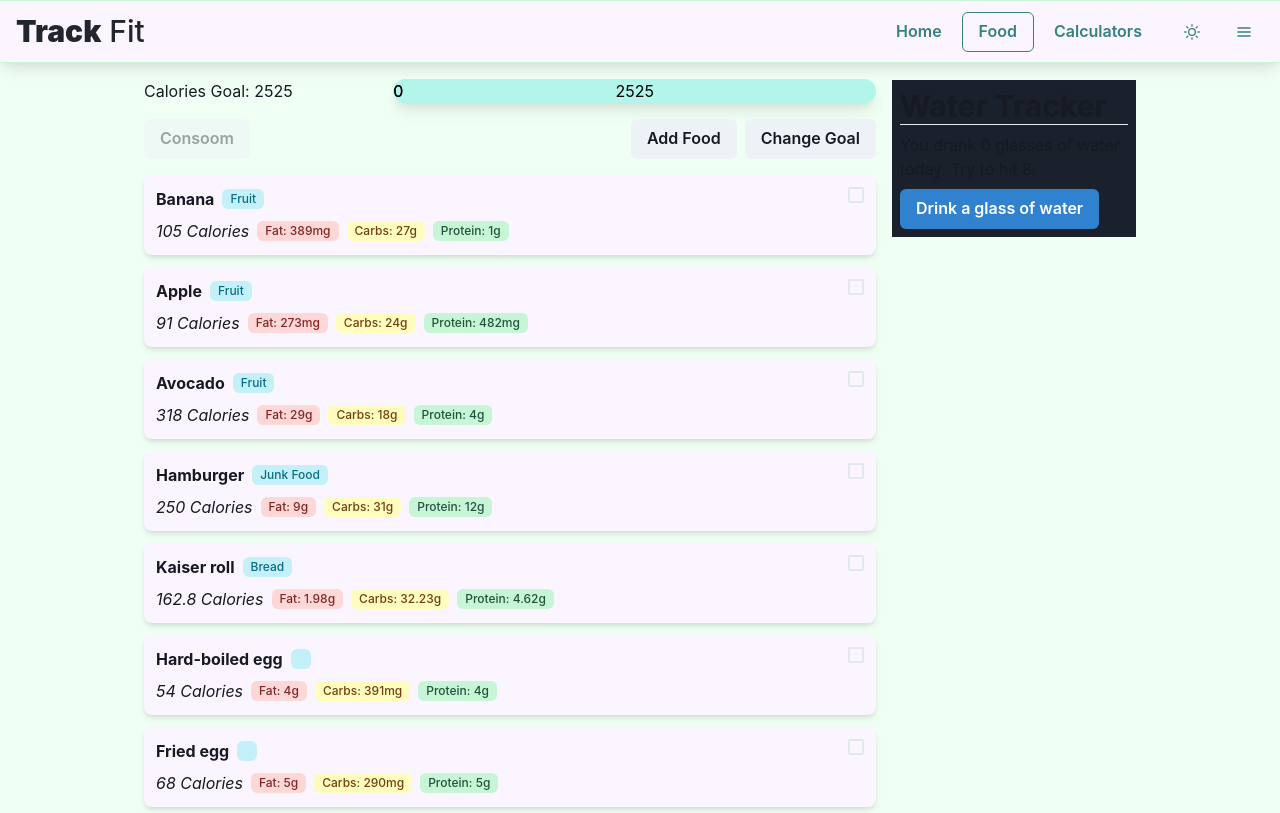
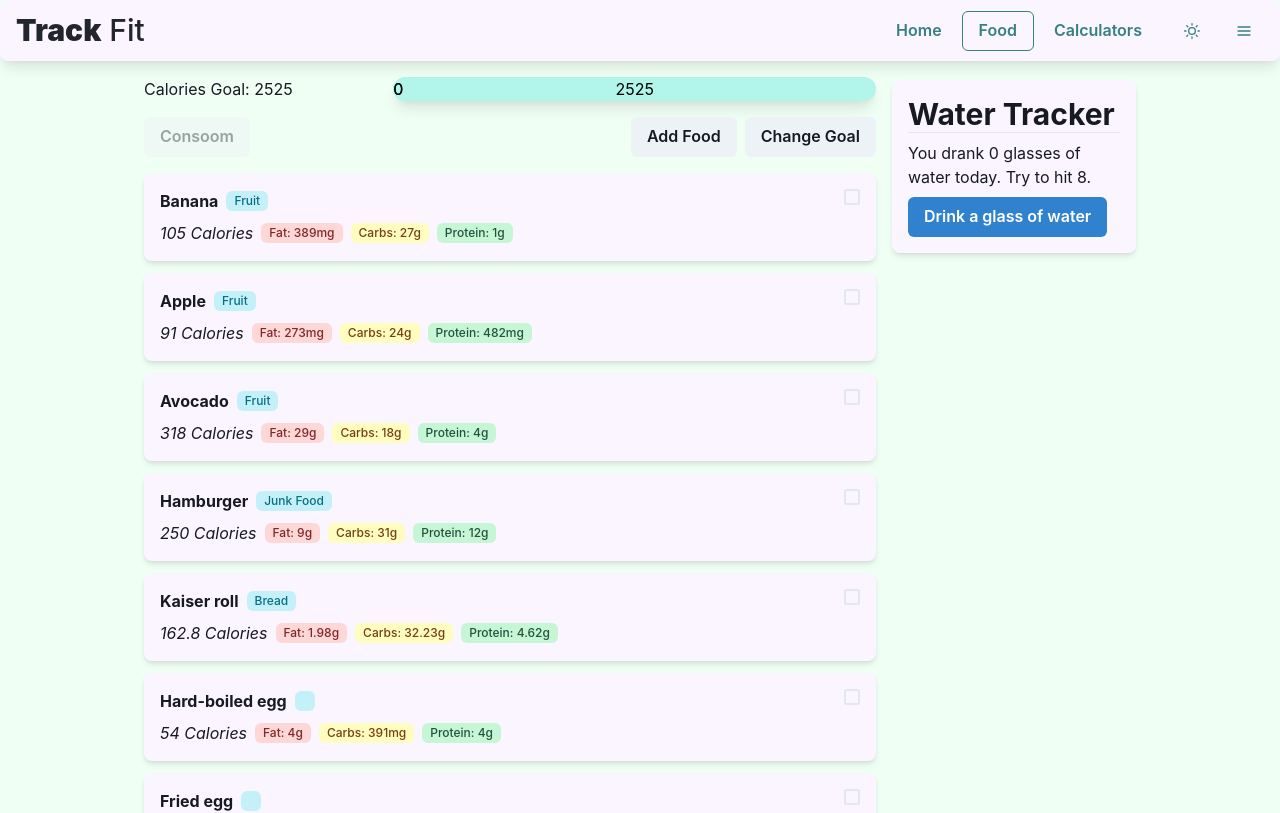
Before and after one commit to kolaczyn/fit-tracker, a Next.js app: page /food in a window 1280 px wide. Shown: the top 813 px of the page. Built offline with nearby package versions, Linux system fonts and the light colour scheme.

Commit message:
create generic box container to fit current color scheme

```diff
--- a/src/components/food/FoodItem.tsx
+++ b/src/components/food/FoodItem.tsx
@@ -7,6 +7,7 @@ import React from 'react';
 
 import { Food } from '../../customTypes';
 import prettyPrintGrams from '../../utils/prettyPrintGrams';
+import { AppBox } from '../ui/AppBox';
 
 interface FoodItemProps {
   food: Food;
@@ -14,34 +15,18 @@ interface FoodItemProps {
   isActive: boolean;
 }
 
-// const HamburgerButton: React.ComponentType = ({ ...props }) => (
-//   <Box {...props}>Helo</Box>
-//   // <Button {...props} backgroundColor="transparent">
-//   //   hello
-//   //   {/* <Box>
-//   //   <HamburgerIcon />
-//   //   </Box> */}
-//   // </Button>
-// );
-
 export const FoodItem: React.FC<FoodItemProps> = ({
   food,
   toggleFood,
   isActive,
 }) => {
-  const bg = useColorModeValue('purple.50', 'gray.800');
-  const color = useColorModeValue('gray.900', 'white');
   return (
-    <Flex
+    <AppBox
       data-testid="food-component"
-      p="3"
       cursor="pointer"
       onClick={() => toggleFood(food.id)}
-      rounded="lg"
-      shadow="md"
-      bg={bg}
-      color={color}
     >
+      <Flex>
         <VStack align="left">
           <HStack>
             <Text as="b">{food.name}</Text>
@@ -88,8 +73,8 @@ export const FoodItem: React.FC<FoodItemProps> = ({
               <MenuItem>Delete</MenuItem>
             </MenuList>
           </Menu> */}
-
         </VStack>
       </Flex>
+    </AppBox>
   );
 };
--- a/src/components/layout/Bar.tsx
+++ b/src/components/layout/Bar.tsx
@@ -1,14 +1,11 @@
-import { useColorModeValue } from '@chakra-ui/color-mode';
-import { Box, BoxProps } from '@chakra-ui/layout';
+import { BoxProps } from '@chakra-ui/layout';
 import React from 'react';
+import { AppBox } from '../ui/AppBox';
 
 export const Bar: React.FC<BoxProps> = ({ children, ...props }) => {
-  const bg = useColorModeValue('purple.50', 'gray.800');
-  const color = useColorModeValue('gray.900', 'white');
-  const borderColor = useColorModeValue('green.100', 'gray.900');
   return (
-    <Box borderTop="1px" borderBottom="1px" borderColor={borderColor} opacity="95%" boxShadow="lg" bg={bg} color={color} px="4" py="2" w="100%" {...props}>
+    <AppBox opacity="95%" boxShadow="lg" w="100%" px="4" py="2" {...props}>
       {children}
-    </Box>
+    </AppBox>
   );
 };
--- a/src/components/sidebar/WaterTracker.tsx
+++ b/src/components/sidebar/WaterTracker.tsx
@@ -1,25 +1,28 @@
 import { Box, Button, Heading, Text } from '@chakra-ui/react';
 import React, { useState } from 'react';
+import { AppBox } from '../ui/AppBox';
 
 interface WaterTrackerProps {}
 
 // 8 glasses per day (about 2 liters)
-const WATER_GOAL = 8
+const WATER_GOAL = 8;
 
 export const WaterTracker: React.FC<WaterTrackerProps> = ({}) => {
   const [glassesDrank, setGlassesDrank] = useState(0);
 
-  const hitGoalMessage = glassesDrank >= 8 ? 'Good job! 👍' : 'Try to hit 8.'
+  const hitGoalMessage = glassesDrank >= 8 ? 'Good job! 👍' : 'Try to hit 8.';
   const incrementGlasses = () => setGlassesDrank(old => old + 1);
   return (
-    <Box p="2" bg="gray.800">
+    <AppBox>
       <Heading fontSize="3xl" borderBottomWidth="1px" mb="1">
         Water Tracker
       </Heading>
-      <Text my="2">You drank {glassesDrank} glasses of water today. {hitGoalMessage}</Text>
+      <Text my="2">
+        You drank {glassesDrank} glasses of water today. {hitGoalMessage}
+      </Text>
       <Button colorScheme="blue" onClick={incrementGlasses}>
         Drink a glass of water
       </Button>
-    </Box>
+    </AppBox>
   );
 };
--- /dev/null
+++ b/src/components/ui/AppBox.tsx
@@ -0,0 +1,15 @@
+import { Box, BoxProps } from '@chakra-ui/layout';
+import { useColorModeValue } from '@chakra-ui/react';
+import React from 'react';
+
+/** A Box with sane default - it looks good on dark and light mode */
+export const AppBox: React.FC<BoxProps> = ({ children, ...props }) => {
+  const bg = useColorModeValue('purple.50', 'gray.800');
+  const color = useColorModeValue('gray.900', 'white');
+  const borderColor = useColorModeValue('green.100', 'gray.900');
+  return (
+    <Box rounded="lg" shadow="md" p="4" bg={bg} color={color} borderColor={borderColor} {...props}>
+      {children}
+    </Box>
+  );
+};
```
Lines whose indentation alone changed are shown as unchanged.
